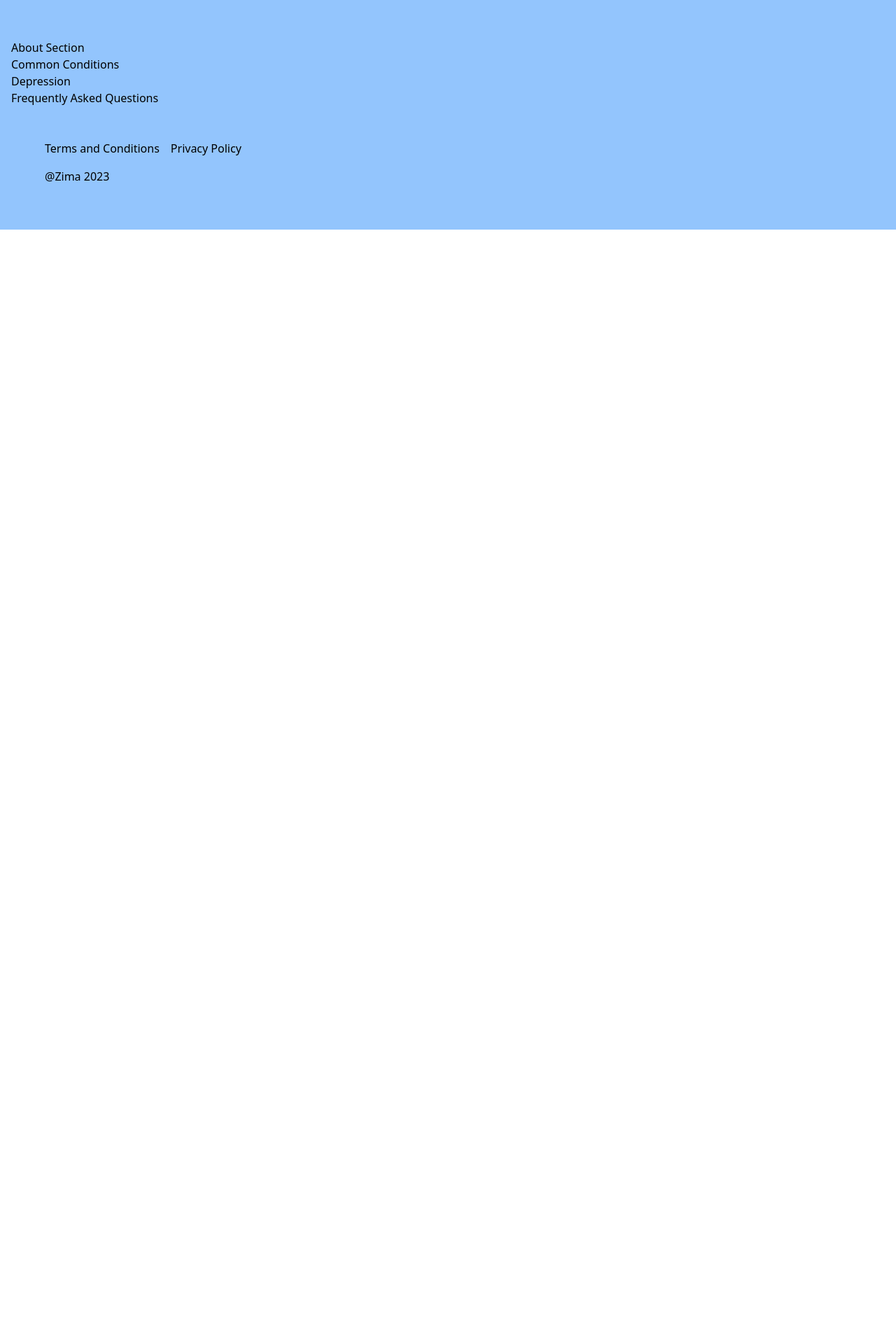
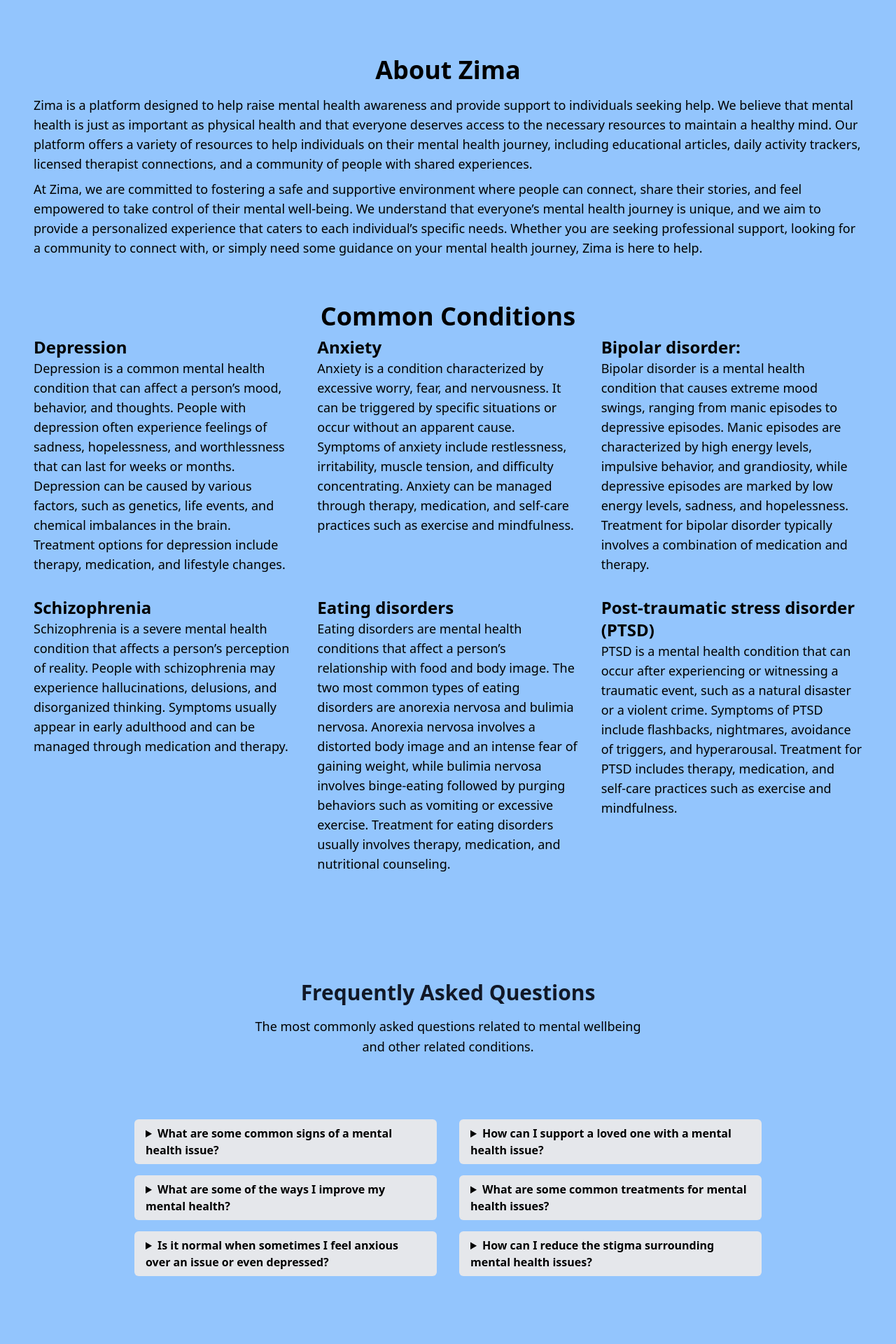
Before and after one commit to apella1/zima-ui, a React (Vite) app: page / in a window 1280 px wide. Shown: the part 860-2780 px from the top of the page at 70% size. Before the commit the page ends 1188 px from the top, so only its background shows below. Built offline with nearby package versions, Linux system fonts and the light colour scheme.

Commit message:
Add  FAQ

```diff
--- a/src/components/about/About.tsx
+++ b/src/components/about/About.tsx
@@ -2,8 +2,30 @@
 
 export default function About() {
   return (
-    <section id="about">
-      <h3>About Section</h3>
+    <section id="about" className="flex flex-col p-6">
+      <h3 className="self-center text-4xl font-bold">About Zima</h3>
+      <div className="p-2">
+        <p className="my-2 text-lg">
+          Zima is a platform designed to help raise mental health awareness and
+          provide support to individuals seeking help. We believe that mental
+          health is just as important as physical health and that everyone
+          deserves access to the necessary resources to maintain a healthy mind.
+          Our platform offers a variety of resources to help individuals on
+          their mental health journey, including educational articles, daily
+          activity trackers, licensed therapist connections, and a community of
+          people with shared experiences.{" "}
+        </p>
+        <p className="my-2 text-lg">
+          At Zima, we are committed to fostering a safe and supportive
+          environment where people can connect, share their stories, and feel
+          empowered to take control of their mental well-being. We understand
+          that everyone’s mental health journey is unique, and we aim to provide
+          a personalized experience that caters to each individual’s specific
+          needs. Whether you are seeking professional support, looking for a
+          community to connect with, or simply need some guidance on your mental
+          health journey, Zima is here to help.
+        </p>
+      </div>
     </section>
   );
 }
--- a/src/components/condition-preview/ConditionPreview.tsx
+++ b/src/components/condition-preview/ConditionPreview.tsx
@@ -1,11 +1,29 @@
 export {};
+import { Conditions } from "./Conditions";
+
+interface ICondition {
+  title: string;
+  body: string;
+}
+
+const Condition = ({ condition }: { condition: ICondition }) => {
+  const { title, body } = condition;
+  return (
+    <dl className="flex flex-col p-2">
+      <dt className="text-2xl font-semibold">{title}</dt>
+      <dd className="text-lg font-normal">{body}</dd>
+    </dl>
+  );
+};
 
 export default function ConditionPreview() {
   return (
-    <section>
-      <h2>Common Conditions</h2>
-      <div>
-        <p>Depression</p>
+    <section id="conditions" className="flex flex-col p-6">
+      <h3 className="self-center text-4xl font-bold">Common Conditions</h3>
+      <div className="grid gap-4 grid-cols-3">
+        {Conditions.map((item, id) => (
+          <Condition condition={item} key={id} />
+        ))}
       </div>
     </section>
   );
--- /dev/null
+++ b/src/components/condition-preview/Conditions.tsx
@@ -0,0 +1,26 @@
+export const Conditions = [
+  {
+    title: "Depression",
+    body: "Depression is a common mental health condition that can affect a person’s mood, behavior, and thoughts. People with depression often experience feelings of sadness, hopelessness, and worthlessness that can last for weeks or months. Depression can be caused by various factors, such as genetics, life events, and chemical imbalances in the brain. Treatment options for depression include therapy, medication, and lifestyle changes.",
+  },
+  {
+    title: "Anxiety",
+    body: "Anxiety is a condition characterized by excessive worry, fear, and nervousness. It can be triggered by specific situations or occur without an apparent cause. Symptoms of anxiety include restlessness, irritability, muscle tension, and difficulty concentrating. Anxiety can be managed through therapy, medication, and self-care practices such as exercise and mindfulness.",
+  },
+  {
+    title: "Bipolar disorder:",
+    body: " Bipolar disorder is a mental health condition that causes extreme mood swings, ranging from manic episodes to depressive episodes. Manic episodes are characterized by high energy levels, impulsive behavior, and grandiosity, while depressive episodes are marked by low energy levels, sadness, and hopelessness. Treatment for bipolar disorder typically involves a combination of medication and therapy.",
+  },
+  {
+    title: "Schizophrenia ",
+    body: "Schizophrenia is a severe mental health condition that affects a person’s perception of reality. People with schizophrenia may experience hallucinations, delusions, and disorganized thinking. Symptoms usually appear in early adulthood and can be managed through medication and therapy.",
+  },
+  {
+    title: "Eating disorders",
+    body: "Eating disorders are mental health conditions that affect a person’s relationship with food and body image. The two most common types of eating disorders are anorexia nervosa and bulimia nervosa. Anorexia nervosa involves a distorted body image and an intense fear of gaining weight, while bulimia nervosa involves binge-eating followed by purging behaviors such as vomiting or excessive exercise. Treatment for eating disorders usually involves therapy, medication, and nutritional counseling.",
+  },
+  {
+    title: "Post-traumatic stress disorder (PTSD)",
+    body: "PTSD is a mental health condition that can occur after experiencing or witnessing a traumatic event, such as a natural disaster or a violent crime. Symptoms of PTSD include flashbacks, nightmares, avoidance of triggers, and hyperarousal. Treatment for PTSD includes therapy, medication, and self-care practices such as exercise and mindfulness.",
+  },
+];
--- a/src/components/faq/FAQ.tsx
+++ b/src/components/faq/FAQ.tsx
@@ -2,8 +2,99 @@
 
 export default function FAQ() {
   return (
-    <section id="faq">
-      <h2>Frequently Asked Questions</h2>
+    <section id="faq" className="flex flex-col p-6">
+      <div className="container px-5 py-24 mx-auto">
+        <div className="mb-20 text-center">
+          <h1 className="mb-4 text-4xl font-bold text-center text-gray-900 sm:text-3xl title-font">
+            Frequently Asked Questions
+          </h1>
+          <p className="mx-auto text-lg leading-relaxed xl:w-2/4 lg:w-3/4">
+            The most commonly asked questions related to mental wellbeing and
+            other related conditions.
+          </p>
+        </div>
+        <div className="flex flex-wrap -mx-2 lg:w-4/5 sm:mx-auto sm:mb-2">
+          <div className="w-full px-4 py-2 lg:w-1/2">
+            <details className="mb-4">
+              <summary className="px-4 py-2 font-semibold bg-gray-200 rounded-md">
+                What are some common signs of a mental health issue?{" "}
+              </summary>
+
+              <span>
+                Some common signs of a mental health issue include changes in
+                mood, behavior, or personality, social withdrawal, difficulty
+                sleeping or concentrating, changes in appetite or weight, and
+                feeling overwhelmed or hopeless.{" "}
+              </span>
+            </details>
+            <details className="mb-4">
+              <summary className="px-4 py-2 font-semibold bg-gray-200 rounded-md">
+                What are some of the ways I improve my mental health?
+              </summary>
+
+              <span>
+                There are several ways to improve your mental health, including
+                getting enough sleep, exercising regularly, eating a healthy
+                diet, reducing stress, practicing mindfulness and relaxation
+                techniques, and seeking professional help if needed.{" "}
+              </span>
+            </details>
+            <details className="mb-4">
+              <summary className="px-4 py-2 font-semibold bg-gray-200 rounded-md">
+                Is it normal when sometimes I feel anxious over an issue or even
+                depressed?
+              </summary>
+
+              <span>
+                Yes, it is normal to experience feelings of anxiety or
+                depression from time to time. However, if these feelings persist
+                and begin to interfere with your daily life, it may be a sign of
+                a more serious mental health issue.{" "}
+              </span>
+            </details>
+          </div>
+          <div className="w-full px-4 py-2 lg:w-1/2">
+            <details className="mb-4">
+              <summary className="px-4 py-2 font-semibold bg-gray-200 rounded-md">
+                How can I support a loved one with a mental health issue?
+              </summary>
+
+              <span className="px-4 py-2">
+                Supporting a loved one with a mental health issue involves being
+                a good listener, encouraging them to seek professional help,
+                being patient and understanding, and offering practical support
+                such as helping them find resources or attending appointments
+                with them.
+              </span>
+            </details>
+            <details className="mb-4">
+              <summary className="px-4 py-2 font-semibold bg-gray-200 rounded-md">
+                What are some common treatments for mental health issues?
+              </summary>
+
+              <span className="px-4 py-2">
+                Common treatments for mental health issues include therapy,
+                medication, and lifestyle changes such as exercise and dietary
+                adjustments. The best treatment plan varies from person to
+                person and should be determined by a mental health professional.
+              </span>
+            </details>
+            <details className="mb-4">
+              <summary className="px-4 py-2 font-semibold bg-gray-200 rounded-md">
+                How can I reduce the stigma surrounding mental health issues?{" "}
+              </summary>
+
+              <span className="px-4 py-2">
+                You can reduce the stigma surrounding mental health issues by
+                speaking openly and honestly about mental health, challenging
+                negative stereotypes and myths, educating yourself and others
+                about mental health issues, and supporting those who are
+                affected by mental health challenges.
+              </span>
+            </details>
+          </div>
+        </div>
+      </div>
     </section>
   );
 }
```
